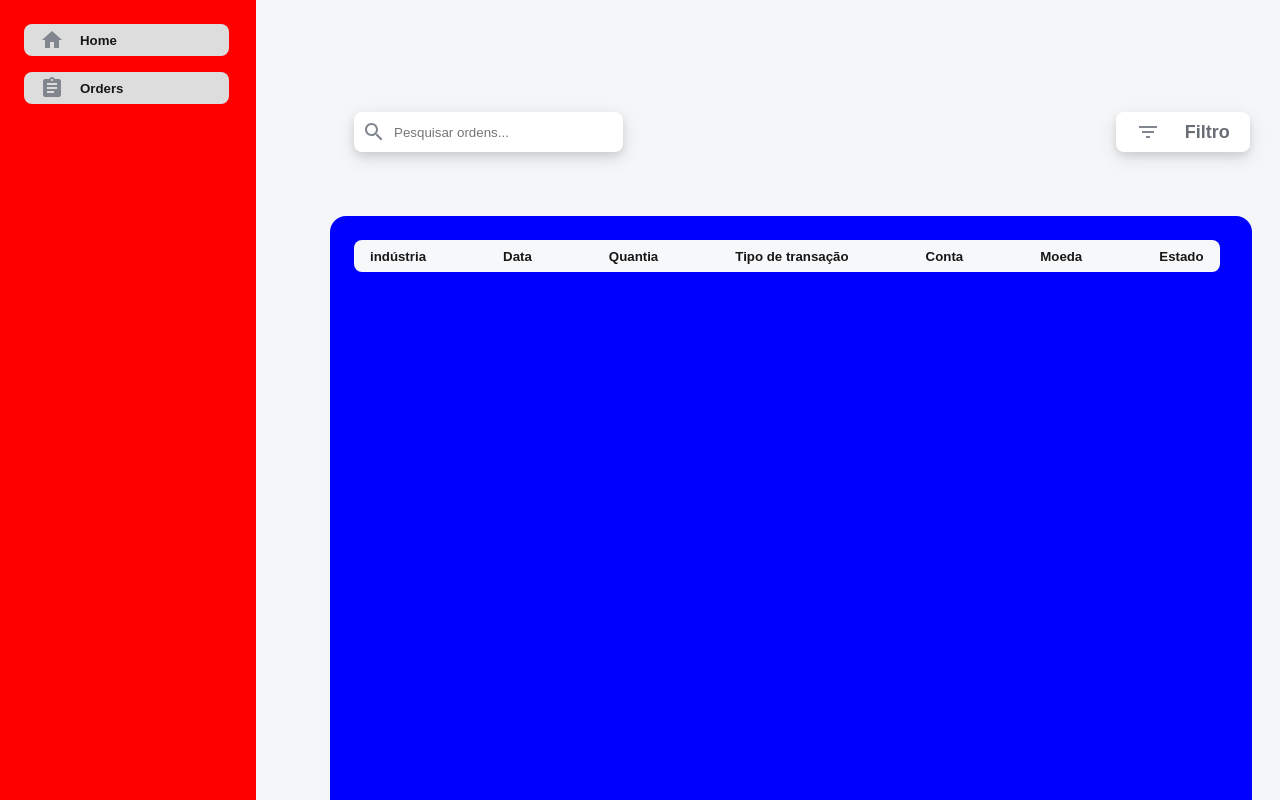
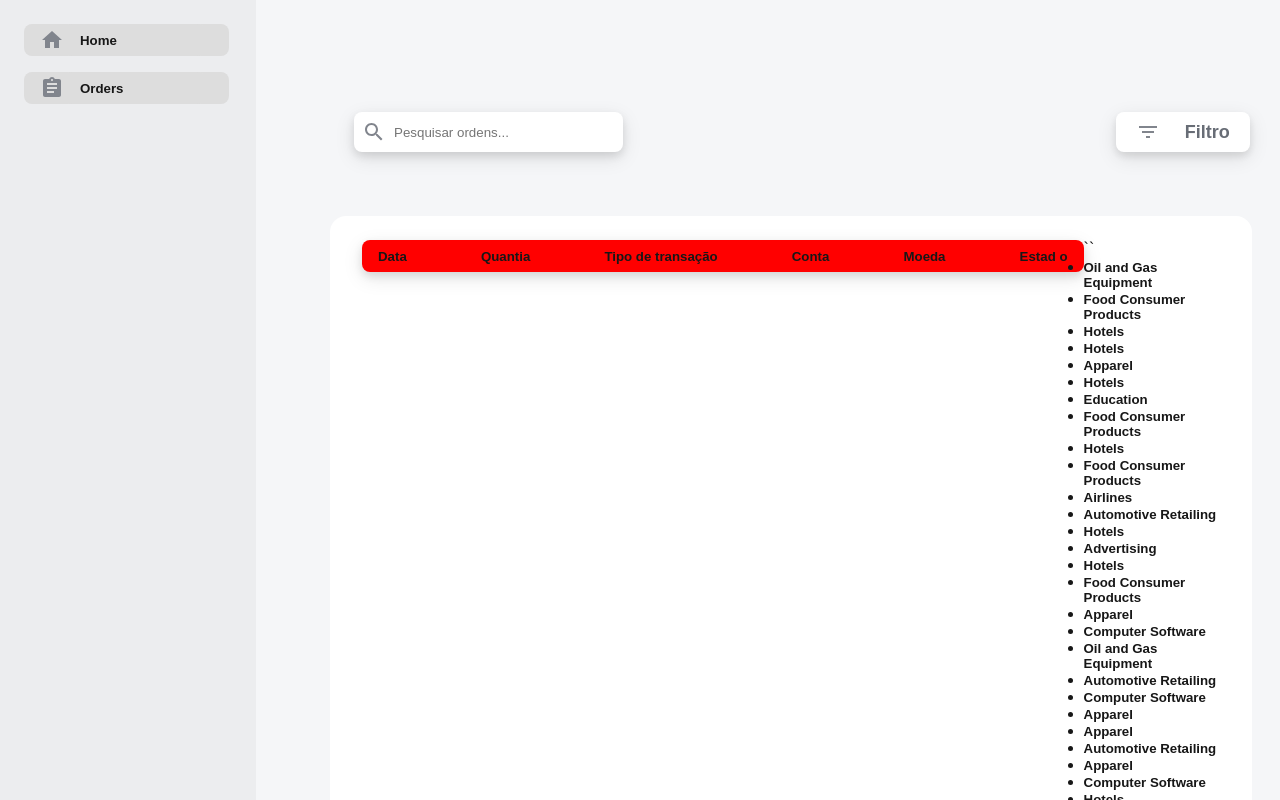
Before and after one commit to ItsJuniorDias/Bix_Tecnology, a Next.js app in the folder nextjs-tecnology/: page / in a window 1280 px wide. Built offline with nearby package versions, Linux system fonts and the light colour scheme; a web font is replaced by a local one.

Commit message:
chore: add mao json mock

```diff
--- /dev/null
+++ b/nextjs-tecnology/src/app/data/index.ts
@@ -0,0 +1 @@
+export { mockJson } from "./mockJson";
--- a/nextjs-tecnology/src/app/pages/Dashboard/styles.ts
+++ b/nextjs-tecnology/src/app/pages/Dashboard/styles.ts
@@ -3,7 +3,7 @@ import styled from "styled-components";
 export const Container = styled.div`
   width: 25%;
   height: 100svh;
-  background-color: red;
+  background-color: #ecedef;
   padding-top: 24px;
 `;
 
@@ -15,9 +15,7 @@ export const Text = styled.h5`
   flex-direction: row;
   align-items: center;
   padding-left: 16px;
-  /* margin-left: 8px; */
   margin-right: 24px;
-  /* margin-bottom: 16px; */
   border-color: #dddddd;
   border-width: 0px;
   border-radius: 8px;
--- a/nextjs-tecnology/src/app/pages/List/List.tsx
+++ b/nextjs-tecnology/src/app/pages/List/List.tsx
@@ -1,19 +1,77 @@
 import React from "react";
 
-import { Container, Content, Text } from "./styles";
+import { Container, Content, Text, ListContent } from "./styles";
+import { mockJson } from "../../data";
+
+interface Item {
+  date: number;
+  amount: string;
+  transaction_type?: string;
+  currency?: string;
+  account?: string;
+  industry?: string;
+  state?: string;
+}
 
 export const List = () => {
+  const renferItrem = (item: Item): React.ReactNode => (
+    <li key={item.date}>
+      <h2>{item.amount}</h2>
+    </li>
+  );
+
   return (
     <Container>
       <Content>
-        <Text>indústria</Text>
         <Text>Data</Text>
         <Text>Quantia</Text>
         <Text>Tipo de transação</Text>
         <Text>Conta</Text>
         <Text>Moeda</Text>
-        <Text>Estado</Text>
+        <Text>Estad o</Text>
       </Content>
+
+      <ListContent>
+        {/* <ul>
+          {mockJson.map((item, index) => (
+            <li key={index}>
+              <h5>{item.}</h5>
+            </li>
+          ))}
+        </ul> */}
+        ``
+        <ul>
+          {mockJson.map((item, index) => (
+            <li key={index}>
+              <h5>{item.industry}</h5>
+            </li>
+          ))}
+        </ul>
+        <ul>
+          {mockJson.map((item, index) => (
+            <li key={index}>
+              <h5>{item.amount}</h5>
+            </li>
+          ))}
+        </ul>
+        <ul>
+          {mockJson.map((item, index) => (
+            <li key={index}>
+              <h5>{item.currency}</h5>
+            </li>
+          ))}
+        </ul>
+        <ul>
+          {mockJson.map((item, index) => (
+            <li key={index}>
+              {/* Safely access item properties */}
+              <h5>{item.currency}</h5>
+              {/* {item.transaction_type && <p>Type: {item.transaction_type}</p>} */}
+              {/* Render other properties as needed */}
+            </li>
+          ))}
+        </ul>
+      </ListContent>
     </Container>
   );
 };
--- a/nextjs-tecnology/src/app/pages/List/styles.ts
+++ b/nextjs-tecnology/src/app/pages/List/styles.ts
@@ -3,20 +3,36 @@ import styled from "styled-components";
 export const Container = styled.div`
   width: 90%;
   height: 80svh;
-  background-color: blue;
+  background-color: #ffffff;
+  display: flex;
+  flex-direction: row;
   margin-left: 330px;
   margin-top: 64px;
   margin-bottom: 32px;
   padding: 24px;
   padding-right: 32px;
   border-radius: 16px;
+  padding-left: 32px;
 `;
 
-export const Content = styled.div`
+export const Content = styled.li`
   width: 100%;
   height: 32px;
-  background-color: #f7f8fa;
+  background-color: red;
   border-radius: 8px;
+  display: flex;
+  flex-direction: row;
+  justify-content: space-between;
+  padding-left: 16px;
+  padding-right: 16px;
+  align-items: center;
+  box-shadow: 0 4px 8px rgba(0, 0, 0, 0.1), 0 6px 20px rgba(0, 0, 0, 0.1);
+`;
+
+export const ListItem = styled.li`
+  width: 100%;
+  height: 32px;
+  background-color: red;
   display: flex;
   flex-direction: row;
   justify-content: space-between;
@@ -28,3 +44,8 @@ export const Content = styled.div`
 export const Text = styled.h5`
   /* color: #dddddd; */
 `;
+
+export const ListContent = styled.div`
+  width: 100%,
+  height: 100svg;
+`;
```
Also changed, not shown: nextjs-tecnology/src/app/data/mockJson.ts (renamed from nextjs-tecnology/src/data/mockJson.ts).
